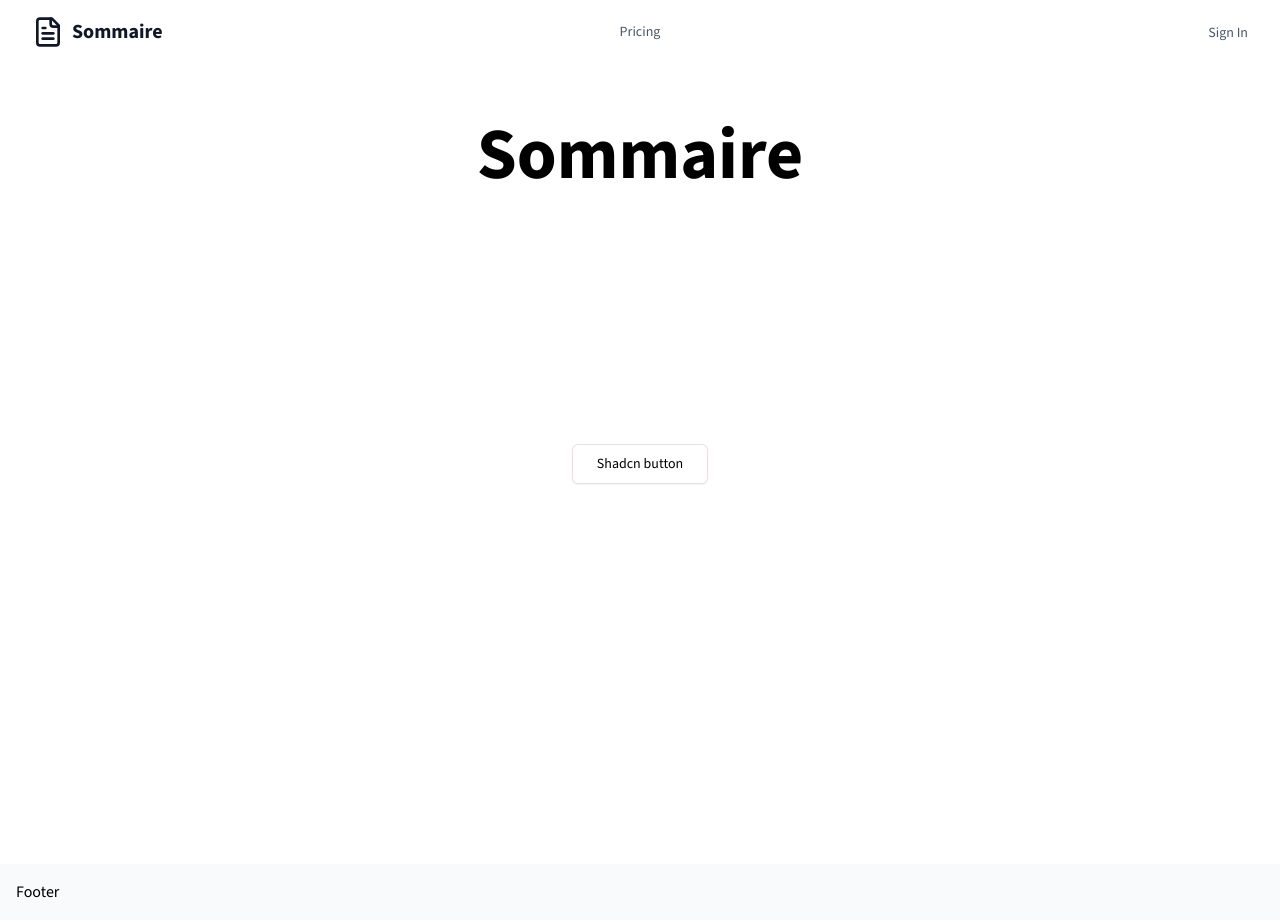
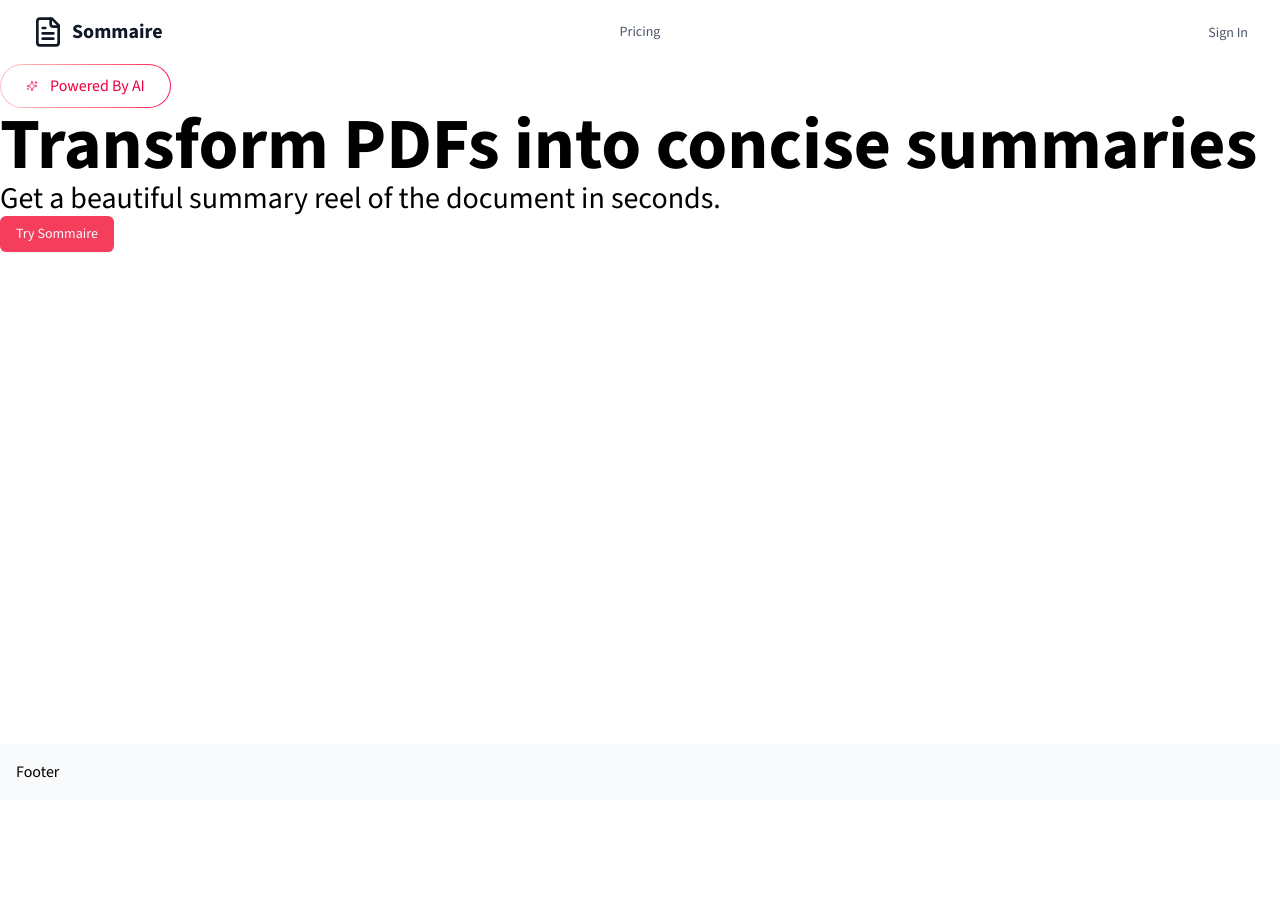
Before and after one commit to aminedammak/sommaire, a Next.js app: page / in a window 1280 px wide. After the commit the page ends 800 px from the top, so only its background shows below. Built offline with nearby package versions, Linux system fonts and the light colour scheme.

Commit message:
powered by button

```diff
--- a/app/page.tsx
+++ b/app/page.tsx
@@ -1,12 +1,14 @@
+import HeroSection from '@/components/home/hero-section';
 import { Button } from '@/components/ui/button';
 
 export default function Home() {
   return (
-    <div className="grid grid-rows-[20px_1fr_20px] items-center justify-items-center min-h-screen p-8 pb-20 gap-16 sm:p-20 font-[family-name:var(--font-sans)]">
-      <h1>Sommaire</h1>
-      <Button variant={'outline'} size={'lg'}>
-        Shadcn button
-      </Button>
+    <div className="relative w-full">
+      <HeroSection />
+      {/* <DemoSection /> */}
+      {/* <HowItWorksSection /> */}
+      {/* <PricingSection /> */}
+      {/* <CTASection /> */}
     </div>
   );
 }
--- /dev/null
+++ b/components/home/hero-section.tsx
@@ -0,0 +1,29 @@
+import React from 'react';
+import { Button } from '@/components/ui/button';
+import { Badge } from '@/components/ui/badge';
+import { Sparkles } from 'lucide-react';
+
+function HeroSection() {
+  return (
+    <section>
+      <div>
+        <div className="flex">
+          <div className="relative p-[1px] overflow-hidden rounded-full bg-linear-to-r from-rose-200 via-rose-500 to-rose-800 animate-gradient-x group">
+            <Badge
+              variant="secondary"
+              className="relative px-6 py-2 text-base font-medium rounded-full bg-white group-hover:bg-rose-200 transition-colors duration-200"
+            >
+              <Sparkles className="w-6 h-6 mr-2 text-rose-600 animate-pulse" />
+              <p className="text-base text-rose-600">Powered By AI</p>
+            </Badge>
+          </div>
+        </div>
+        <h1>Transform PDFs into concise summaries</h1>
+        <h2>Get a beautiful summary reel of the document in seconds.</h2>
+        <Button>Try Sommaire</Button>
+      </div>
+    </section>
+  );
+}
+
+export default HeroSection;
--- /dev/null
+++ b/components/ui/badge.tsx
@@ -0,0 +1,46 @@
+import * as React from "react"
+import { Slot } from "@radix-ui/react-slot"
+import { cva, type VariantProps } from "class-variance-authority"
+
+import { cn } from "@/lib/utils"
+
+const badgeVariants = cva(
+  "inline-flex items-center justify-center rounded-md border px-2 py-0.5 text-xs font-medium w-fit whitespace-nowrap shrink-0 [&>svg]:size-3 gap-1 [&>svg]:pointer-events-none focus-visible:border-ring focus-visible:ring-ring/50 focus-visible:ring-[3px] aria-invalid:ring-destructive/20 dark:aria-invalid:ring-destructive/40 aria-invalid:border-destructive transition-[color,box-shadow] overflow-hidden",
+  {
+    variants: {
+      variant: {
+        default:
+          "border-transparent bg-primary text-primary-foreground [a&]:hover:bg-primary/90",
+        secondary:
+          "border-transparent bg-secondary text-secondary-foreground [a&]:hover:bg-secondary/90",
+        destructive:
+          "border-transparent bg-destructive text-white [a&]:hover:bg-destructive/90 focus-visible:ring-destructive/20 dark:focus-visible:ring-destructive/40 dark:bg-destructive/70",
+        outline:
+          "text-foreground [a&]:hover:bg-accent [a&]:hover:text-accent-foreground",
+      },
+    },
+    defaultVariants: {
+      variant: "default",
+    },
+  }
+)
+
+function Badge({
+  className,
+  variant,
+  asChild = false,
+  ...props
+}: React.ComponentProps<"span"> &
+  VariantProps<typeof badgeVariants> & { asChild?: boolean }) {
+  const Comp = asChild ? Slot : "span"
+
+  return (
+    <Comp
+      data-slot="badge"
+      className={cn(badgeVariants({ variant }), className)}
+      {...props}
+    />
+  )
+}
+
+export { Badge, badgeVariants }
```
